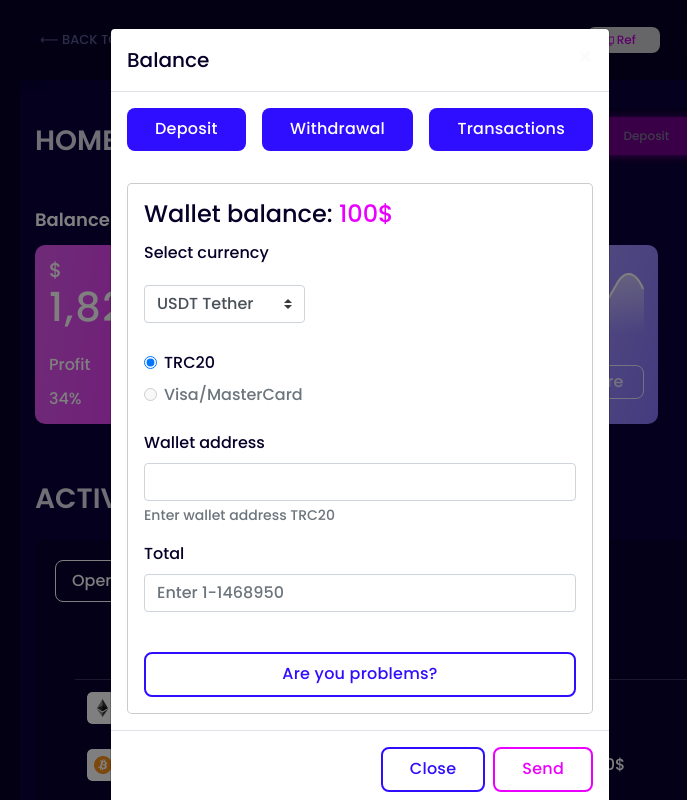
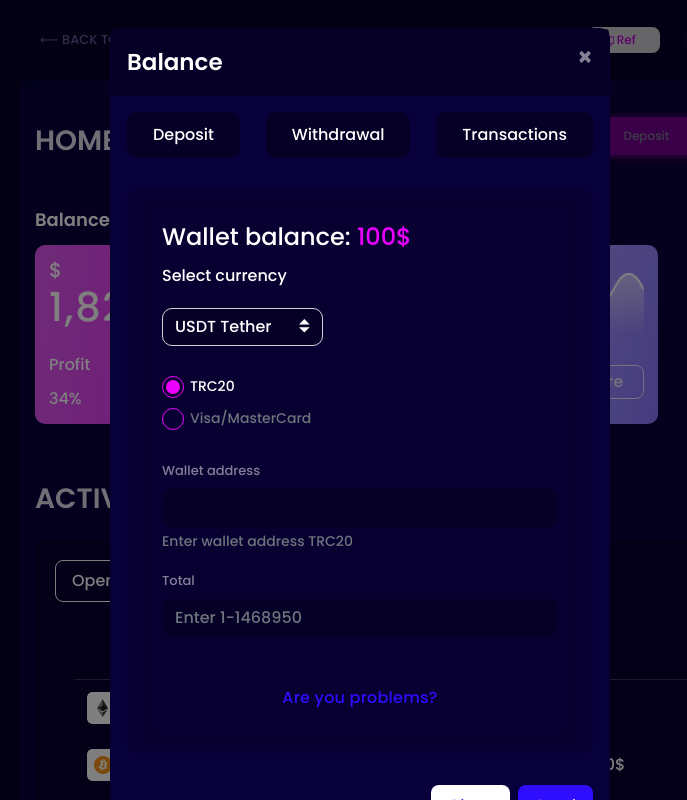
Before and after one commit to dimores28/CabinetTR24, a website: page app/index.html in a window 1280 px wide. Both pictures are taken after a click on the button "Deposit". Shown: the top 800 px of the page, 280-967 px from the left. Drawn offline with Linux system fonts and the light colour scheme; files whose address does not match are found by name.

Commit message:
redesigned balance window layoutЭ

```diff
--- a/app/index.html
+++ b/app/index.html
@@ -483,13 +483,13 @@
             </div>
             <div class="modal-body">
                <div class="d-flex justify-content-between mb-3 btn-wrap" role="button group" aria-label="Basic example">
-                  <button type="button" id="depositModalBtn" class="btn btn-dark btn-lg mb-3 modal-btn">
+                  <button type="button" id="depositModalBtn" class="secondary-buttons-modal mb-3">
                      Deposit
                   </button>
-                  <button type="button" id="withdrawalModalBtn" class="btn btn-dark btn-lg mb-3 modal-btn">
+                  <button type="button" id="withdrawalModalBtn" class="secondary-buttons-modal mb-3">
                      Withdrawal
                   </button>
-                  <button type="button" id="transactionsModalBtn" class="btn btn-dark btn-lg mb-3 modal-btn">
+                  <button type="button" id="transactionsModalBtn" class="secondary-buttons-modal mb-3">
                      Transactions
                   </button>
                </div>
@@ -497,10 +497,10 @@
                <div class="mt-2 modal-form"></div>
             </div>
             <div class="modal-footer">
-               <button type="button" class="btn btn-warning" data-dismiss="modal">
+               <button type="button" class="service-buttons-white" data-dismiss="modal">
                   Close
                </button>
-               <button type="button" class="btn btn-outline-danger">Send</button>
+               <button type="button" class="service-buttons">Send</button>
             </div>
          </div>
       </div>
--- a/app/js/script.js
+++ b/app/js/script.js
@@ -323,14 +323,15 @@ $('#transactionsModalBtn').on('click', function() {
     </h4>
 
     <div class="mt-4 transactions">
+      <a href="#" class="linck view-linck"><span>View all</span>&#8594;</a>
       <table class="table">
         <thead>
           <tr>
-            <th scope="col" style="border-bottom: 1px solid rgba(235, 0, 255, 0.75);">#</th>
-            <th scope="col" style="border-bottom: 1px solid rgba(235, 0, 255, 0.75);">Date</th>
-            <th scope="col" style="border-bottom: 1px solid rgba(235, 0, 255, 0.75);">Transactions</th>
-            <th scope="col" style="border-bottom: 1px solid rgba(235, 0, 255, 0.75);">Number coins</th>
-            <th scope="col" style="border-bottom: 1px solid rgba(235, 0, 255, 0.75);">Price</th>
+            <th scope="col" style="border-bottom: 1px solid rgba(255, 255, 255, 0.2);">#</th>
+            <th scope="col" style="border-bottom: 1px solid rgba(255, 255, 255, 0.2);">Date</th>
+            <th scope="col" style="border-bottom: 1px solid rgba(255, 255, 255, 0.2);">Transactions</th>
+            <th scope="col" style="border-bottom: 1px solid rgba(255, 255, 255, 0.2);">Number coins</th>
+            <th scope="col" style="border-bottom: 1px solid rgba(255, 255, 255, 0.2);">Price</th>
           </tr>
         </thead>
         <tbody>
@@ -357,9 +358,6 @@ $('#transactionsModalBtn').on('click', function() {
           </tr>
         </tbody>
       </table>
-      <div class="text-right">
-          <a href="#" class="btn btn-outline-danger" role="button">View all</a>
-      </div>
     </div>
   </div>`;
 
--- a/app/less/_balance.less
+++ b/app/less/_balance.less
@@ -37,3 +37,84 @@
 .main-alerts .pagination a{
    color: #343a40;
 }
+
+input[type="radio"]:checked,
+input[type="radio"]:not(:checked)
+{
+    position: absolute;
+    left: -9999px;
+}
+
+
+input[type="radio"]:checked + label,
+input[type="radio"]:not(:checked) + label {
+    display: inline-block;
+    position: relative;
+    padding-left: 28px;
+    line-height: 20px;
+    cursor: pointer;
+}
+
+
+input[type="radio"]:checked + label:before,
+input[type="radio"]:not(:checked) + label:before {
+    content: "";
+    position: absolute;
+    left: 0px;
+    top: 0px;
+    width: 22px;
+    height: 22px;
+    border: 1.3px solid #EB00FF;
+    background-color: transparent;
+}
+
+
+input[type="radio"]:checked + label:before,
+input[type="radio"]:not(:checked) + label:before {
+    border-radius: 100%;
+}
+
+input[type="radio"]:checked + label:after,
+input[type="radio"]:not(:checked) + label:after {
+    content: "";
+    position: absolute;
+    -webkit-transition: all 0.2s ease;
+    -moz-transition: all 0.2s ease;
+    -o-transition: all 0.2s ease;
+    transition: all 0.2s ease;
+}
+
+
+input[type="radio"]:checked + label:after,
+input[type="radio"]:not(:checked) + label:after {
+    top: 4px;
+    left: 4px;
+    width: 14px;
+    height: 14px;
+    border-radius: 100%;
+    background-color: #EB00FF;
+}
+
+
+input[type="radio"]:not(:checked) + label:after {
+    opacity: 0;
+}
+
+input[type="radio"]:checked + label:after {
+    opacity: 1;
+}
+
+
+.form-check-label {
+   font-family: 'Poppins';
+   font-style: normal;
+   font-weight: 500;
+   font-size: 14px;
+   line-height: 20px;
+   color: #FFFFFF;
+}
+
+.form-check {
+   padding-left: 0;
+   margin-bottom: 4px;
+}
--- a/app/less/_grid.less
+++ b/app/less/_grid.less
@@ -49,6 +49,7 @@ body, html {
   animation: 1.5s linear infinite dlink;
 }
 
+.secondary-buttons-modal,
 .secondary-buttons {
   font-family: 'Poppins';
   font-style: normal;
@@ -61,6 +62,27 @@ body, html {
   padding: 10px 38px;
   background: #060026;
   border-radius: 8px;
+  transition: all 0.4s ease-in;
+}
+
+.secondary-buttons:hover,
+.secondary-buttons:focus,
+.secondary-buttons:active {
+  color: #FFFFFF;
+  background: #EB00FF;
+}
+
+.secondary-buttons-modal {
+  font-size: 16px;
+  padding: 14px 26px;
+  border-radius: 10px;
+}
+
+.secondary-buttons-modal:hover,
+.secondary-buttons-modal:focus,
+.secondary-buttons-modal:active {
+  color: #FFFFFF;
+  background: #EB00FF;
 }
 
 .service-buttons {
@@ -83,6 +105,28 @@ body, html {
 .service-buttons:active {
   background: #2d0dff44;
   border: 1px solid #2d0dff44;
+}
+
+.service-buttons-white {
+  font-family: 'Poppins';
+  font-style: normal;
+  font-weight: 500;
+  font-size: 16px;
+  line-height: 24px;
+  color: #2F0DFF;
+
+  background: #FFFFFF;
+  border-radius: 8px;
+  padding: 8px 16px;
+  border: 1px solid transparent;
+  transition: all 0.4s ease-in;
+}
+
+.service-buttons-white:hover,
+.service-buttons-white:focus,
+.service-buttons-white:active {
+  background: #2F0DFF;
+  color: #FFFFFF;
 }
 
 .btn-primary {
@@ -132,7 +176,7 @@ body, html {
   letter-spacing: 0.015em;
   padding: 12px 27px;
   border-radius: 8px;
-  border: 2px solid #2F0DFF;
+
   transition: all 0.4s ease-in;
   background-color: transparent;
 }
@@ -141,8 +185,8 @@ body, html {
 .btn-warning:active,
 .btn-warning:focus {
   color: #fff;
-  background-color: #2F0DFF;
-  border: 2px solid #2F0DFF;
+  // background-color: #2F0DFF;
+  // border: 2px solid #2F0DFF;
 }
 
 .btn-outline-danger {
@@ -344,7 +388,12 @@ body, html {
 }
 
 .close {
-  color: #f8f9fa;
+  color: #fff;
+}
+
+.close:hover {
+  color: #ffffff72;
+  text-decoration: none;
 }
 
 .copyToastBtn {
@@ -384,3 +433,79 @@ body, html {
   text-decoration: none;
 
 }
+
+.modal-header {
+  color: #FFFFFF;
+  border-bottom: none;
+
+  h5 {
+    font-family: 'Poppins';
+    font-style: normal;
+    font-weight: 700;
+    font-size: 23px;
+    line-height: 35px;
+  }
+
+  background: #060026;
+}
+
+.modal-content {
+  background: #08003B;
+  color: #fff;
+  border-radius: 10px;
+}
+
+.modal-form {
+  background: #080031;
+  border-radius: 10px;
+  border: none;
+  padding: 16px 18px;
+}
+
+.modal-form > .modal-content {
+  background: #080031;
+}
+
+.modal-footer {
+  border-top: none;
+}
+
+
+.custom-select {
+  font-family: 'Poppins';
+  font-style: normal;
+  font-weight: 500;
+  font-size: 16px;
+  line-height: 24px;
+  color: #FFFFFF;
+  background: #060026 url('../images/icons/select_arrows.svg') 95% 60% no-repeat;
+  background-size: 10%;
+  border-radius: 10px;
+}
+
+.form-control {
+  font-family: 'Poppins';
+  font-style: normal;
+  font-weight: 500;
+  font-size: 16px;
+  line-height: 24px;
+  color: #FFFFFF;
+  background: #060026;
+  border-radius: 10px;
+  border-color: transparent;
+}
+
+.form-control:focus {
+  color: #FFFFFF;
+  background-color: #060026;;
+  border-color: #080031;
+}
+
+label {
+  font-family: 'Poppins';
+  font-style: normal;
+  font-weight: 400;
+  font-size: 13px;
+  line-height: 20px;
+  color: rgba(255, 255, 255, 0.5);
+}
--- a/app/less/_modal.less
+++ b/app/less/_modal.less
@@ -14,6 +14,10 @@
       align-items: center;
    }
 
+   .btn-wrap button {
+      width: 100%;
+   }
+
    .transactions {
       overflow-x: scroll;
    }
```
Also changed, not shown: app/css/_balance.min.css, app/css/_grid.min.css, app/css/_modal.min.css, app/css/main.min.css, app/images/icons/select_arrows.svg (added), app/js/libs.min.js, 5 other files.
